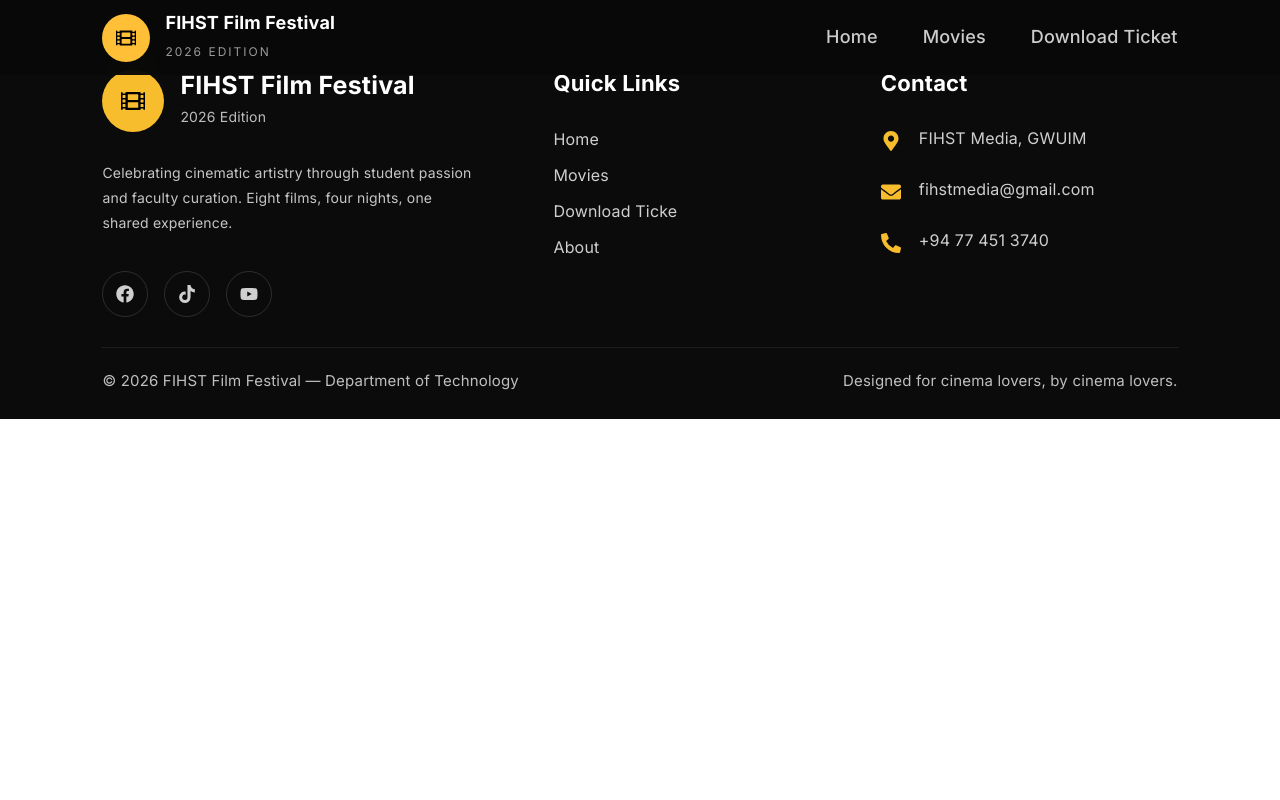
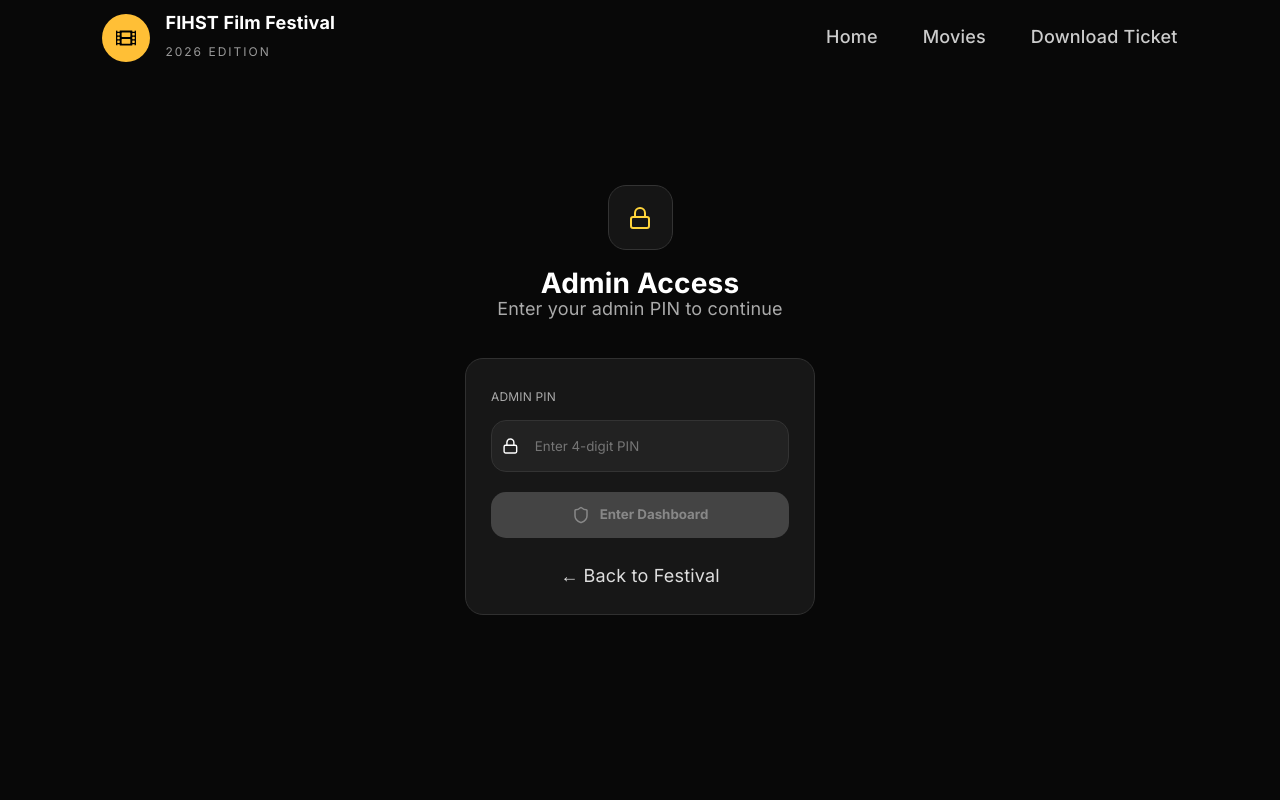
Before and after one commit to thakshilamadhushan/FilmFestivalBookingSite, a React (Vite) app in the folder Frontend/: page /admin in a window 1280 px wide. Shown: the top 800 px of the page. Built offline with nearby package versions, Linux system fonts and the light colour scheme.

Commit message:
Add protectedRoute for admin dashboard

```diff
--- a/Frontend/src/App.jsx
+++ b/Frontend/src/App.jsx
@@ -1,13 +1,16 @@
 import React from "react";
-import { BrowserRouter, Routes, Route } from "react-router-dom";
+import { BrowserRouter, Routes, Route, Navigate } from "react-router-dom";
 
 import Navbar from "./components/Navbar/navbar";
 import Hero from "./components/Hero/hero";
 import Movies from "./components/Movies/movies";
 import Footer from "./components/Footer/footer";
 import BookingPage from "./components/Booking/booking";
-import BookedTicket from "./components/Ticket/bookedTicket"
-import RetrieveTicket from "./components/RetrieveTicket/retrieveTicket"
+import BookedTicket from "./components/Ticket/bookedTicket";
+import RetrieveTicket from "./components/RetrieveTicket/retrieveTicket";
+import AdminLogin from "./components/Admin/AdminLogin";
+import AdminDashboard from "./components/Admin/AdminDashboard";
+import ProtectedRoute from "./components/ProtectedRoute";
 
 import "./App.css";
 
@@ -30,8 +33,9 @@ function App() {
         <Route path="/booking/:id" element={<BookingPage />} />
         <Route path="/bookedticket" element={<BookedTicket/>}/>
         <Route path="/retrieveticket" element={<RetrieveTicket/>}/>
+        <Route path="/admin" element={<AdminLogin/>}/>
+        <Route path="/admin/dashboard" element={ <ProtectedRoute> <AdminDashboard /> </ProtectedRoute> } />
       </Routes>
-
       <Footer />
     </BrowserRouter>
   );
--- /dev/null
+++ b/Frontend/src/components/Admin/AdminDashboard.css
@@ -0,0 +1,201 @@
+body {
+  margin: 0;
+  background: #080808;
+  font-family: Inter, Arial;
+}
+
+.admin-dashboard {
+  margin: 5% 8%;
+  padding: 35px;
+  color: white;
+}
+
+header {
+  display: flex;
+  justify-content: space-between;
+  border-bottom: 1px solid #222;
+  padding-bottom: 30px;
+}
+
+header h1 {
+  font-size: 30px;
+  margin: 0;
+  color: #ffd24d;
+  margin-bottom: 10px;
+}
+
+header p {
+  color: #aaa;
+  font-size: 18px;
+}
+
+.admin-actions button {
+  padding: 10px 20px;
+  width: fit-content;
+  border-radius: 30px;
+  background: #111;
+  border: 1px solid #333;
+  color: white;
+}
+
+.exit {
+  border-color: #ff3030 !important;
+  color: #ff3030 !important;
+}
+
+.admin-stats {
+  display: grid;
+  grid-template-columns: repeat(5, 1fr);
+  gap: 18px;
+  margin-top: 35px;
+}
+
+.stat-card {
+  background: #171717;
+  border: 1px solid #292929;
+  padding: 20px;
+  border-radius: 18px;
+}
+
+.stat-card p {
+  color: #aaa;
+  margin-bottom: 10px;
+  font-size: 15px;
+}
+
+.stat-card h1 {
+  font-size: 25px;
+}
+
+.admincontent {
+  display: grid;
+  grid-template-columns: 2fr 1fr;
+  gap: 25px;
+  margin-top: 40px;
+}
+
+.adminbooking-box,
+.panel {
+  background: #151515;
+  border: 1px solid #292929;
+  border-radius: 18px;
+  padding: 25px;
+}
+
+.adminbooking-box h2 {
+  font-size: 20px;
+  margin-bottom: 10px;
+}
+
+.adminbooking {
+  display: flex;
+  align-items: center;
+  justify-content: space-between;
+  border-top: 1px solid #292929;
+  padding: 15px 0;
+}
+
+.adminbooking .nameandstatus {
+  display: flex;
+  justify-content: space-between;
+}
+
+.adminbooking h3 {
+  font-size: 18px;
+}
+
+.adminbooking p {
+  color: #aaa;
+  font-size: 14px;
+}
+
+.adminbooking .bookingid {
+  color: #ffd43b;
+  font-size: 12px;
+}
+
+.status {
+  padding: 1px 15px;
+  border-radius: 20px;
+  font-size: 12px;
+}
+
+.Confirmed {
+  background: #073d20;
+  color: #00ff88;
+}
+
+.Pending {
+  background: #4b3b00;
+  color: #ffd43b;
+}
+
+.Rejected {
+  background: #4b0000;
+  color: #ff5555;
+}
+
+.statusandbutton {
+  text-align: right;
+}
+
+.buttons {
+  display: flex;
+}
+
+.buttons button {
+  border: none;
+  background: none;
+  cursor: pointer;
+  margin: 5px;
+}
+
+.approve {
+  color: #00ff88;
+}
+
+.reject {
+  color: red;
+}
+
+.panel {
+  margin-bottom: 20px;
+}
+
+.action {
+  border-color: #705900;
+}
+
+@media (max-width: 900px) {
+  .stats {
+    grid-template-columns: repeat(2, 1fr);
+  }
+
+  .content {
+    grid-template-columns: 1fr;
+  }
+
+  header {
+    flex-direction: column;
+
+    gap: 20px;
+  }
+}
+
+@media (max-width: 500px) {
+  .dashboard {
+    padding: 15px;
+  }
+
+  .stats {
+    grid-template-columns: 1fr;
+  }
+
+  .booking {
+    flex-direction: column;
+
+    align-items: flex-start;
+
+    gap: 15px;
+  }
+}
--- /dev/null
+++ b/Frontend/src/components/Admin/AdminDashboard.jsx
@@ -0,0 +1,151 @@
+import {
+  RefreshCcw,
+  LogOut,
+  CheckCircle,
+  XCircle,
+  Clock,
+  Users,
+} from "lucide-react";
+import { useNavigate } from "react-router-dom";
+import "./AdminDashboard.css";
+import { useState } from "react";
+
+export default function AdminDashboard() {
+  const navigate = useNavigate();
+  const [bookings, setBookings] = useState([
+    {
+      id: 1,
+      name: "Siddharth T",
+      movie: "Crimson Hour",
+      status: "Confirmed",
+      seats: 2,
+    },
+
+    {
+      id: 2,
+      name: "Kavitha Rao",
+      movie: "Veil Of Silence",
+      status: "Pending",
+      seats: 3,
+    },
+
+    {
+      id: 3,
+      name: "Varun Nair",
+      movie: "One Last Dawn",
+      status: "Confirmed",
+      seats: 1,
+    },
+
+    {
+      id: 4,
+      name: "Priya Patel",
+      movie: "The Last Frame",
+      status: "Pending",
+      seats: 2,
+    },
+  ]);
+
+  const updateStatus = (id, status) => {
+    setBookings(bookings.map((b) => (b.id === id ? { ...b, status } : b)));
+  };
+
+  const logout = () => {
+    localStorage.removeItem("adminAuth");
+    navigate("/admin");
+  };
+
+  return (
+    <div className="admin-dashboard">
+      <header>
+        <div>
+          <h1>🛡 Admin Dashboard</h1>
+          <p>Faculty Film Festival 2026 · Booking Management</p>
+        </div>
+
+        <div className="admin-actions">
+          <button onClick={logout} className="exit">
+            <LogOut size={16} />
+            Exit Admin
+          </button>
+        </div>
+      </header>
+
+      <section className="admin-stats">
+        <Card title="Total Bookings" value={12} />
+        <Card title="Pending" value={5} />
+        <Card title="Confirmed" value={5} />
+        <Card title="Rejected" value={2} />
+        <Card title="Seats Booked" value={23} />
+      </section>
+
+      <div className="admincontent">
+        <div className="adminbooking-box">
+          <h2>Recent Bookings</h2>
+
+          {bookings.map((item) => (
+            <div className="adminbooking" key={item.id}>
+              <div>
+                <h3>{item.name}</h3>
+                <p>{item.movie} · Jul 14, 2025</p>
+                <p className="bookingid">FFF25-SEED12</p>
+              </div>
+
+              <div className="statusandbutton">
+                <span className={`status ${item.status}`}> {item.status} </span>
+
+                <div className="buttons">
+                  {item.status === "Pending" && (
+                    <>
+                      <button
+                        className="approve"
+                        onClick={() => updateStatus(item.id, "Confirmed")}
+                      >
+                        <CheckCircle />
+                      </button>
+
+                      <button
+                        className="reject"
+                        onClick={() => updateStatus(item.id, "Rejected")}
+                      >
+                        <XCircle />
+                      </button>
+                    </>
+                  )}
+                </div>
+              </div>
+            </div>
+          ))}
+        </div>
+
+        <div className="side">
+          <div className="panel">
+            <h2>Status Breakdown</h2>
+
+            <p>🟢 Confirmed 5 / 12</p>
+
+            <p>🟡 Pending 5 / 12</p>
+
+            <p>🔴 Rejected 2 / 12</p>
+          </div>
+
+          <div className="panel action">
+            <h2>Action Required</h2>
+
+            <p>5 bookings awaiting review.</p>
+          </div>
+        </div>
+      </div>
+    </div>
+  );
+}
+
+function Card({ title, value }) {
+  return (
+    <div className="stat-card">
+      <p>{title}</p>
+
+      <h1>{value}</h1>
+    </div>
+  );
+}
--- /dev/null
+++ b/Frontend/src/components/Admin/AdminLogin.css
@@ -0,0 +1,113 @@
+* {
+  box-sizing: border-box;
+}
+
+.admin-login-page {
+  min-height: 100vh;
+  background: #080808;
+  display: flex;
+  justify-content: center;
+  align-items: center;
+  color: white;
+}
+
+.login-box {
+  text-align: center;
+}
+
+.login-icon {
+  width: 65px;
+  height: 65px;
+  margin: auto;
+  border-radius: 18px;
+  background: #151515;
+  border: 1px solid #333;
+  display: flex;
+  align-items: center;
+  justify-content: center;
+  color: #ffd43b;
+}
+
+.login-box h1 {
+  margin-top: 20px;
+  font-size: 28px;
+}
+
+.login-box p {
+  color: #aaa;
+}
+
+.pin-card {
+  margin-top: 35px;
+  width: 350px;
+  padding: 25px;
+  background: #171717;
+  border: 1px solid #303030;
+  border-radius: 18px;
+}
+
+.pin-card label {
+  display: block;
+  text-align: left;
+  font-size: 12px;
+  color: #aaa;
+  margin-bottom: 10px;
+}
+
+.input-box {
+  display: flex;
+  align-items: center;
+  background: #222;
+  border: 1px solid #333;
+  padding: 10px;
+  border-radius: 15px;
+}
+
+.input-box input {
+  width: 100%;
+  height: 30px;
+  background: none;
+  border: none;
+  outline: none;
+  color: white;
+}
+
+.pin-card button {
+  width: 100%;
+  margin-top: 20px;
+  padding: 14px;
+  border: none;
+  border-radius: 15px;
+  background: #FFC93C;
+  color: #000;
+  font-weight: bold;
+  display: flex;
+  justify-content: center;
+  gap: 10px;
+}
+
+.pin-card button:disabled{
+    background:#444;
+    color:#888;
+    cursor:not-allowed;
+
+}
+
+.back {
+  display: block;
+  margin-top: 25px;
+  color: #ddd;
+  cursor: pointer;
+}
+
+.login-box small {
+  display: block;
+  margin-top: 25px;
+  color: #555;
+}
+
+@media (max-width: 500px) {
+  .pin-card {
+    width: 90vw;
+  }
+}
--- /dev/null
+++ b/Frontend/src/components/Admin/AdminLogin.jsx
@@ -0,0 +1,56 @@
+import { useState } from "react";
+import { Lock, Shield } from "lucide-react";
+import { useNavigate } from "react-router-dom";
+import "./AdminLogin.css";
+
+export default function AdminLogin() {
+  const [pin, setPin] = useState("");
+  const navigate = useNavigate();
+  const isComplete = /^\d{4}$/.test(pin);
+
+  const loginAdmin = () => {
+    if (pin === "2025") {
+      localStorage.setItem("adminAuth", "true");
+      navigate("/admin/dashboard");
+    } else {
+      alert("Invalid Admin PIN");
+    }
+  };
+
+  return (
+    <div className="admin-login-page">
+      <div className="login-box">
+        <div className="login-icon">
+          <Lock />
+        </div>
+
+        <h1>Admin Access</h1>
+
+        <p>Enter your admin PIN to continue</p>
+
+        <div className="pin-card">
+          <label>ADMIN PIN</label>
+
+          <div className="input-box">
+            <Lock size={18} />
+
+            <input
+              type="password"
+              maxLength="4"
+              placeholder="Enter 4-digit PIN"
+              value={pin}
+              onChange={(e) => setPin(e.target.value)}
+            />
+          </div>
+
+          <button onClick={loginAdmin} disabled={!isComplete}>
+            <Shield size={18} />
+            Enter Dashboard
+          </button>
+
+          <span className="back">← Back to Festival</span>
+        </div>
+      </div>
+    </div>
+  );
+}
--- /dev/null
+++ b/Frontend/src/components/ProtectedRoute.jsx
@@ -0,0 +1,9 @@
+import { Navigate } from "react-router-dom";
+
+const ProtectedRoute = ({ children }) => {
+  const isAuthenticated = localStorage.getItem("adminAuth") === "true";
+
+  return isAuthenticated ? children : <Navigate to="/admin" replace />;
+};
+
+export default ProtectedRoute;
```
